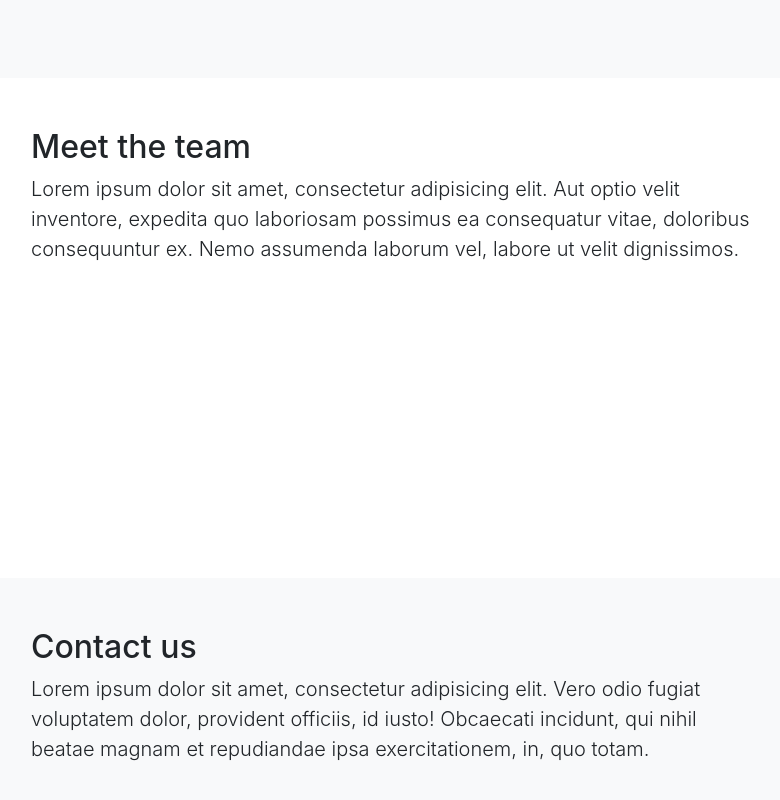
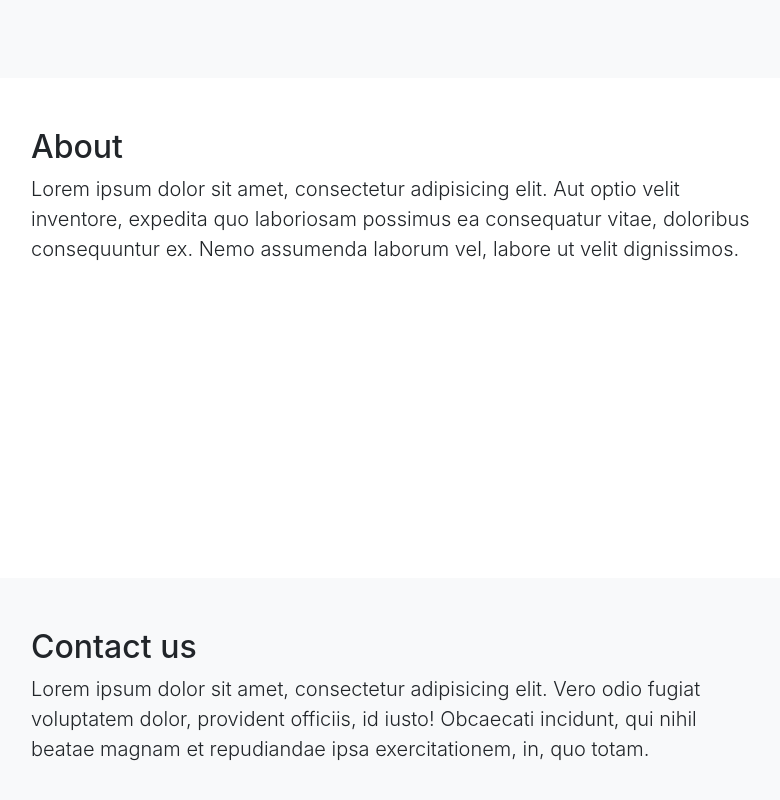
Before and after one commit to fedecarg/sticky-nav, a website: page src/index.html in a window 1280 px wide. Shown: the part 1280-2080 px from the top of the page, without its empty margins (244-1024 px from the left). Drawn offline with Linux system fonts and the light colour scheme.

Commit message:
Rename 'meet the team' to 'about'

```diff
--- a/src/index.html
+++ b/src/index.html
@@ -82,7 +82,7 @@
       <div class="container">
         <div class="row">
           <div class="col-lg-8 mx-auto">
-            <h2>Meet the team</h2>
+            <h2>About</h2>
             <p class="lead">Lorem ipsum dolor sit amet, consectetur adipisicing elit. Aut optio velit inventore, expedita quo laboriosam possimus ea consequatur vitae, doloribus consequuntur ex. Nemo assumenda laborum vel, labore ut velit dignissimos.</p>
           </div>
         </div>
```
